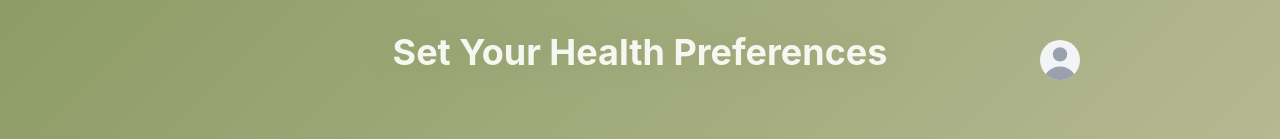
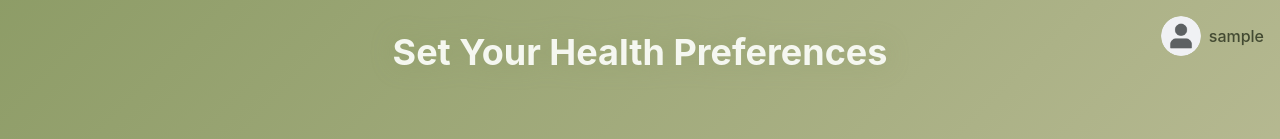
Before and after one commit to Kirknasty54/Mother-Macro, a React (Vite) app in the folder frontend/: page /preferences in a window 1280 px wide. Shown: the top 139 px of the page. Built offline with nearby package versions, Linux system fonts and the light colour scheme; no server answers; sample sign-in values are in the browser's storage.

Commit message:
fixed styling of avatar, pushing health preferences header offcenter

```diff
--- a/frontend/src/components/Avatar.jsx
+++ b/frontend/src/components/Avatar.jsx
@@ -1,10 +1,16 @@
+import { useAuth } from "../context/AuthProvider.jsx";
+import generic from "../assets/generic_pfp.png";
+
 export default function Avatar() {
+    const { user } = useAuth();
+    const username = user?.username || "Guest";
+
     return (
-        <div className={"relative w-10 h-10 overflow-hidden bg-gray-100 rounded-full dark:bg-gray-600"}>
-            <svg className={"absolute w-12 h-12 text-gray-400 -left-1"} fill={"currentColor"} viewBox={"0 0 20 20"} xmlns={"http://www.w3.org/2000/svg"}>
-                <path fillRule={"evenodd"} d={"M10 9a3 3 0 100-6 3 3 0 000 6zm-7 9a7 7 0 1114 0H3z"} clipRule={"evenodd"}>
-                </path>
-            </svg>
+        <div className="flex items-center gap-2 max-w-[200px]">
+            <img className="w-10 h-10 rounded-full flex-shrink-0" src={generic} alt="Avatar" />
+            <div className="font-medium text-sage-800 truncate">
+                {username}
+            </div>
         </div>
-    )
+    );
 }
--- a/frontend/src/components/CaloriePreferences.jsx
+++ b/frontend/src/components/CaloriePreferences.jsx
@@ -193,8 +193,8 @@ const CaloriePreferences = () => {
             </div>
 
             <div ref={rootRef} className="bg-[length:260%_260%] bg-gradient-to-br from-sage-300 via-sage-500 to-beige-300 py-8">
+                <div className="fixed top-4 right-4 z-50"><Avatar /></div>
                 <div className="relative max-w-4xl mx-auto px-4">
-                    <div className="absolute top-2 right-2"><Avatar /></div>
                     <div className="text-center mb-8 cp-header">
                         <h1 className="text-4xl font-bold text-sage-50 drop-shadow-[0_0_12px_rgba(134,151,95,0.4)] mb-2">
                             Set Your Health Preferences
```
Also changed, not shown: frontend/src/assets/generic_pfp.png (added), 1 other file (tests, documents, lock files or other folders).
